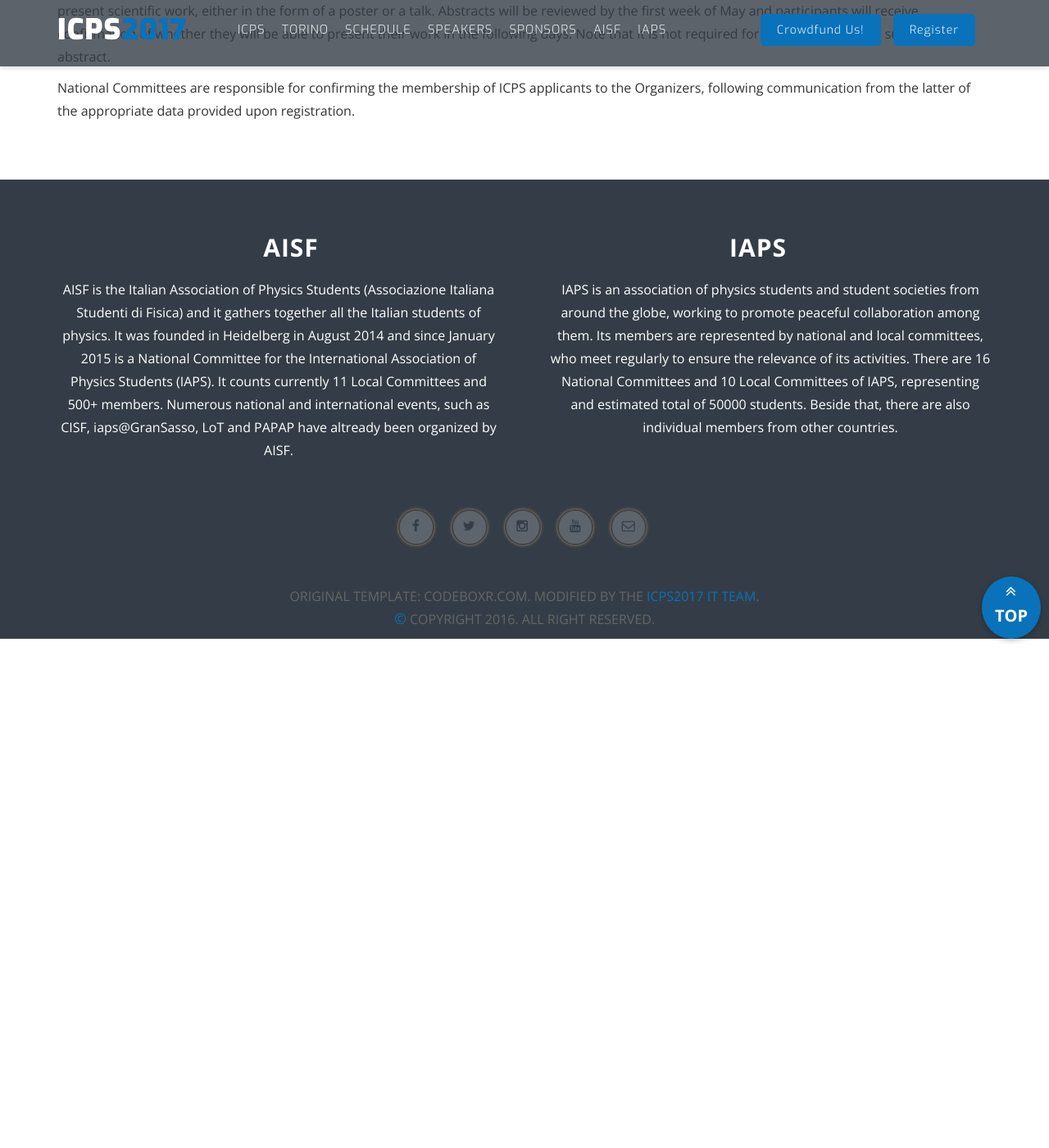
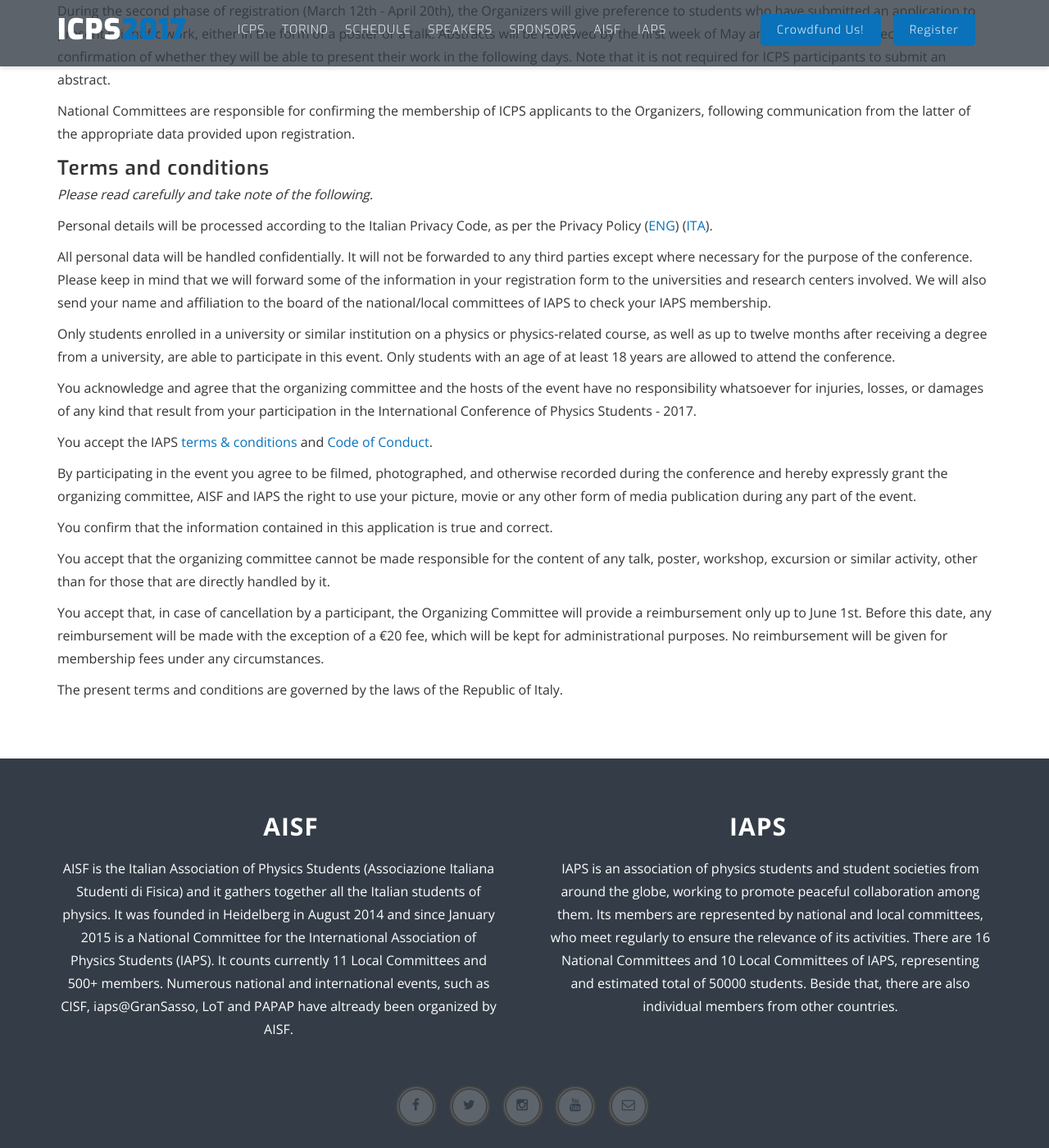
Before and after one commit to ICPS2017/ICPS2017.github.io, a Jekyll site: the page built from reg00.html, in a window 1280 px wide and 1400 px high, scrolled down 957 px. Shown: the whole window at 82% size. Built offline with Jekyll 4.4.1, drawn with Linux system fonts in a browser that asks for light colours; nearby versions of some CDN libraries; before the commit the page ends 1807 px from its top, so only the background shows below that; some of the changed text lies outside the part shown.

Commit message:
add terms and conditions and update general info on reg00

```diff
--- a/reg00.html
+++ b/reg00.html
@@ -8,19 +8,34 @@
   <div class="container">
     <article>
       <h1>Registration</h1>
-      <p>Registration will be opened on this page on February 5th at 13.00 CET.</p>
-      <p>Please read the terms and conditions below. Please note that, upon registration, you will be asked for personal details (such as name, surname, date of birth, university affiliation, passport number etc.). You will also be asked to put in order of preference the excursions that we offer on Friday; your choices will be considered according to the limited number of places available for each of them.</p>
-      <p>It is possible and encouraged the presentation of a scientific work, either in the form of a poster or a talk. The upload of an abstract is required in the registration process. Please find more information HERE.</p>
-      <p>For any question about the registration process, please write to <a href="mailto:icps2017registration@ai-sf.it">icps2017registration@ai-sf.it</a>.</
-																			     p>
+      <p>Registration will open on this page on February 5th at 13.00 CET.</p>
+      <p>Please read the terms and conditions below. Note that, upon registration, you will be asked for personal details (such as name, surname, date of birth, university affiliation, passport number etc.). You will also be asked to place in order of preference the excursions that are on offer during the Conference; the Organizing Committee will assign students to one excursion only, attempting to satisfy all requests as best as it can. </p>
+      <p>We encourage students to present personal scientific work, either in the form of a poster or a talk. For those that wish to do so, it is required to upload an abstract during the registration process. If this is not available at the time of registration, it is possible to UPLOAD IT SOMEWHERE. Please find more information HERE.</p>
+      <p>For any question about the registration process, please write to <a href="mailto:icps2017registration@ai-sf.it">icps2017registration@ai-sf.it</a>.</p>
+
       <h3>Deadline for registration and payment </h3>
-      <p> A first round of registration for the event will be open at this page between February 5th (13:00, CET) and February 26th (13:00, CET). During this early registration period, a fee of €190 will apply.</p>
+      <p>A first round of registration for the event will open at this page between February 5th (13:00, CET) and February 26th (13:00, CET). During this early registration period, a fee of €190 will apply.</p>
       <p>Registration will open again between March 12th (13:00, CET) and April 20th (13:00, CET), when a fee of €220 will apply.<p>
       <p>Note that these costs (which are reduced in the early phase to facilitate participation of long-time ICPS supporters) include the value of accommodation, standard food and drink, organized travel during the Conference, gadgets and the use of academic facilities and materials. There is no additional fee for excursions. Heavy subsidization is provided by our sponsors, both institutional and private-sector ones.</p>
       <p>Following a registration, participants will receive instructions by email on how to proceed to make the required fee payment. A maximum of 5 days is allowed between filling the early-registration form and the presentation by email (or in other form) of a proof-of-payment to <a href="mailto:icps2017registration@ai-sf.it">icps2017registration@ai-sf.it</a>. Payments will be accepted by bank transfer (details will be provided upon registration) or <a href="https://stripe.com">stripe</a>.</p>
       <p>Early-registrations will be capped at 20 students per nation, with the exception of Italian students (only 10 to be admitted during this first phase). Once these limits will be reached, no more students from a certain country will be allowed to register until the second phase will be open. A maximum of 40 students per nation will be accepted over the two expected phases of registration; such limitations will be removed in June in case more applications will be made possible. Only a total of 30 Italian students will be accepted over the two phases of registration (10 in the early one, 20 in the second); this is to reflect the fact that a body of 40 Italian students will already be members of the Organizing Committee and the group of ICPS volunteers.</p>
       <p>During the second phase of registration (March 12th - April 20th), the Organizers will give preference to students who have submitted an application to present scientific work, either in the form of a poster or a talk. Abstracts will be reviewed by the first week of May and participants will receive confirmation of whether they will be able to present their work in the following days. Note that it is not required for ICPS participants to submit an abstract.</p>
       <p>National Committees are responsible for confirming the membership of ICPS applicants to the Organizers, following communication from the latter of the appropriate data provided upon registration.</p>
+
+
+      <h3>Terms and conditions</h3>
+      <p><em>Please read carefully and take note of the following.</em></p>
+      <p>Personal details will be processed according to the Italian Privacy Code, as per the Privacy Policy (<a href="/files/ICPS_privacy_policy_ENG.pdf">ENG</a>) (<a href="/files/ICPS_informativa_privacy_ITA.pdf">ITA</a>).</p>
+      <p>All personal data will be handled confidentially. It will not be forwarded to any third parties except where necessary for the purpose of the conference. Please keep in mind that we will forward some of the information in your registration form to the universities and research centers involved. We will also send your name and affiliation to the board of the national/local committees of IAPS to check your IAPS membership.</p>
+      <p>Only students enrolled in a university or similar institution on a physics or physics-related course, as well as up to twelve months after receiving a degree from a university, are able to participate in this event. Only students with an age of at least 18 years are allowed to attend the conference. </p>
+      <p>You acknowledge and agree that the organizing committee and the hosts of the event have no responsibility whatsoever for injuries, losses, or damages of any kind that result from your participation in the International Conference of Physics Students - 2017.</p>
+      <p>You accept the IAPS <a href="http://www.iaps.info/wp-content/uploads/2007/11/IAPS_termsandconditions.pdf">terms & conditions</a> and <a href="http://www.iaps.info/wp-content/uploads/2016/09/Code-of-Conduct_2016-1.pdf">Code of Conduct</a>.</p>
+      <p>By participating in the event you agree to be filmed, photographed, and otherwise recorded during the conference and hereby expressly grant the organizing committee, AISF and IAPS the right to use your picture, movie or any other form of media publication during any part of the event. </p>
+      <p>You confirm that the information contained in this application is true and correct. </p>
+      <p>You accept that the organizing committee cannot be made responsible for the content of any talk, poster, workshop, excursion or similar activity, other than for those that are directly handled by it.</p>
+      <p>You accept that, in case of cancellation by a participant, the Organizing Committee will provide a reimbursement only up to June 1st. Before this date, any reimbursement will be made with the exception of a €20 fee, which will be kept for administrational purposes. No reimbursement will be given for membership fees under any circumstances.  </p>
+      <p>
+      <p>The present terms and conditions are governed by the laws of the Republic of Italy. </p>
     </article>
   </div>
 </div>
```
